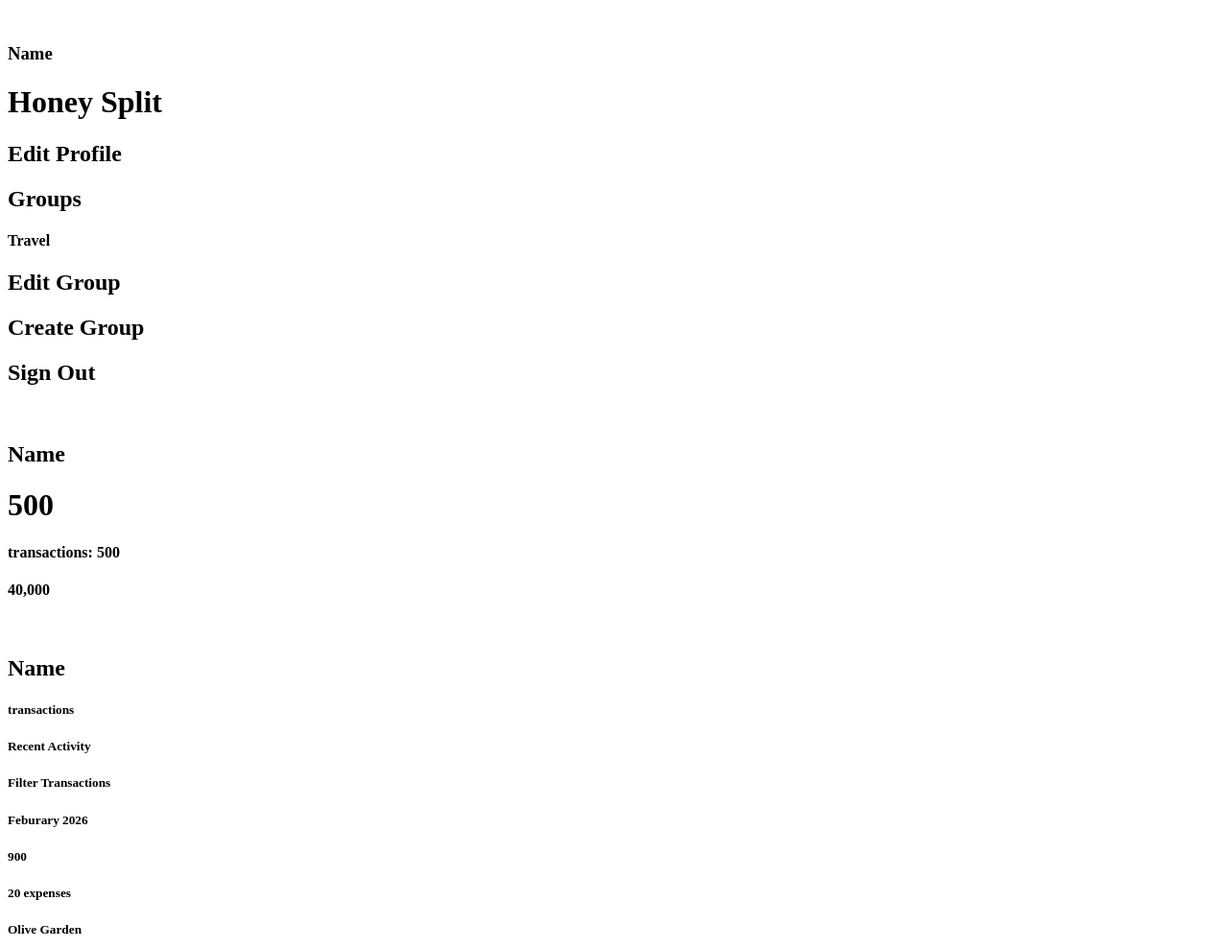
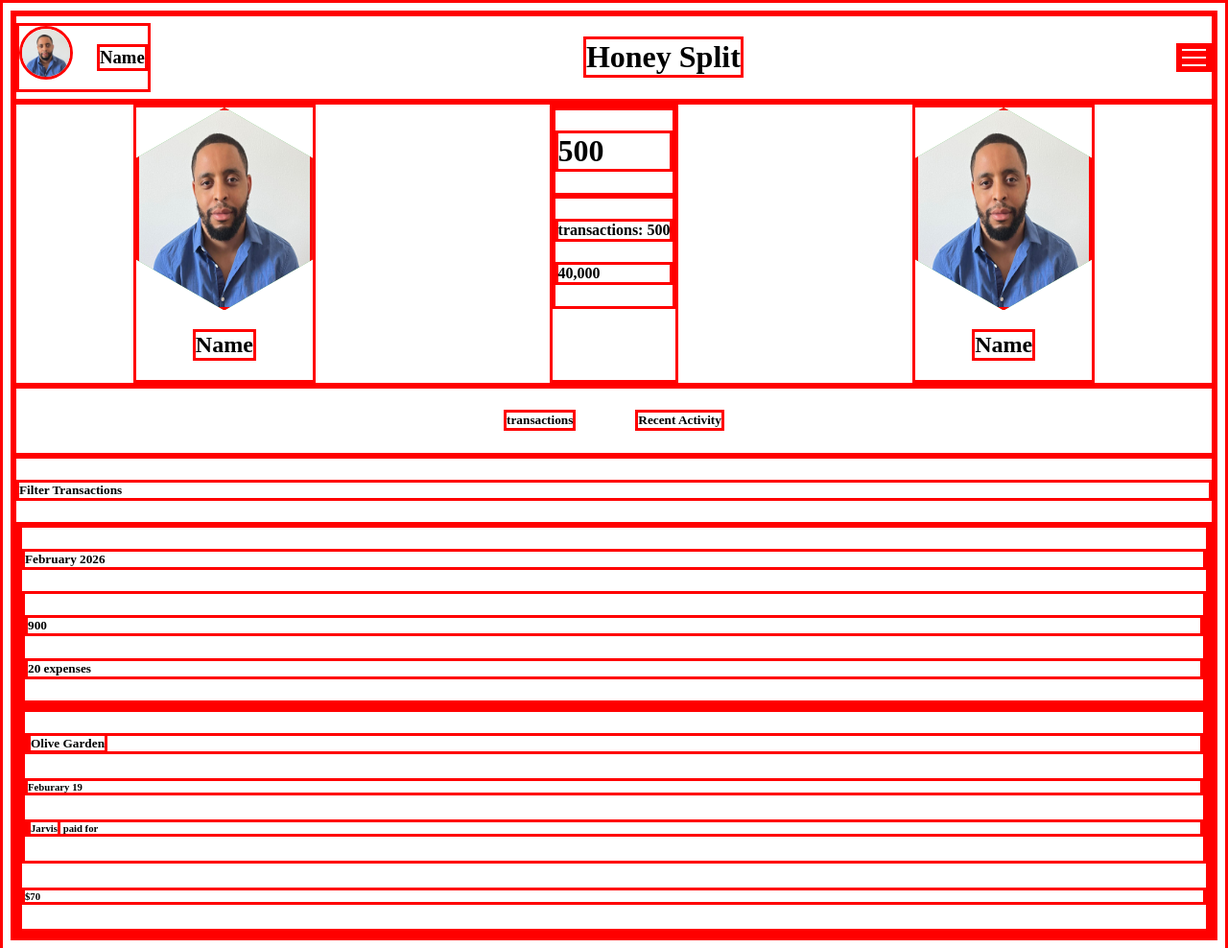
Before and after one commit to Jarvis-Brown/expenses, a plain HTML site: page index.html in a window 1280 px wide. Shown: the top 988 px of the page at 96% size. Drawn offline with Linux system fonts and the light colour scheme.

Commit message:
adding css

```diff
--- a/activity.html
+++ b/activity.html
@@ -3,6 +3,7 @@
     <head>
         <meta charset="UTF-8" />
         <meta name="viewport" content="width=device-width, initial-scale=1.0" />
+        <link rel="stylesheet" href="style.css" />
         <title>Honey Split</title>
     </head>
     <body>
--- a/index.html
+++ b/index.html
@@ -3,18 +3,23 @@
     <head>
         <meta charset="UTF-8" />
         <meta name="viewport" content="width=device-width, initial-scale=1.0" />
+        <link rel="stylesheet" href="style.css" />
         <title>Honey Split</title>
     </head>
     <body>
         <div class="nav">
             <div class="user-img-name">
-                <img src="" alt="" />
+                <img class="user-image" src="/images/me.jpg" alt="your image" />
                 <h3>Name</h3>
             </div>
-            <h1>Honey Split</h1>
-            <!-- Create Hamburger -->
+            <h1 id="title">Honey Split</h1>
+            <div class="hamburger">
+                <div class="line1 line"></div>
+                <div class="line2 line"></div>
+                <div class="line3 line"></div>
+            </div>
         </div>
-
+        <!--
         <div class="side-panel">
             <h2 class="side-panel-option">Edit Profile</h2>
             <div class="side-panel-groups">
@@ -28,9 +33,15 @@
             <h2 class="side-panel-option">Sign Out</h2>
         </div>
 
+    -->
+
         <div class="group-transaction-main">
             <div class="user-img-name-transaction">
-                <img src="" alt="" />
+                <img
+                    class="user-image-transaction"
+                    src="/images/me.jpg"
+                    alt="your image"
+                />
                 <h2>Name</h2>
             </div>
 
@@ -45,7 +56,11 @@
             </div>
 
             <div class="user-img-name-transaction">
-                <img src="" alt="" />
+                <img
+                    class="user-image-transaction"
+                    src="/images/me.jpg"
+                    alt="your image"
+                />
                 <h2>Name</h2>
             </div>
         </div>
@@ -59,7 +74,7 @@
             <h5 class="filter-option">Filter Transactions</h5>
             <div class="transaction-group-bg">
                 <div class="transaction-top-group">
-                    <h5 class="month-year">Feburary 2026</h5>
+                    <h5 class="month-year">February 2026</h5>
                     <div class="total-spent-expenses-group">
                         <h5 class="total-spent-month">900</h5>
                         <!-- Add mid line here -->
--- /dev/null
+++ b/style.css
@@ -0,0 +1,57 @@
+* {
+    border: solid red;
+}
+
+.nav {
+    display: flex;
+    justify-content: space-between;
+    align-items: center;
+}
+
+.user-img-name {
+    display: flex;
+    gap: 25px;
+}
+
+.user-image {
+    width: 50px;
+    height: 50px;
+    border-radius: 50%;
+}
+
+.line {
+    width: 25px;
+    height: 2px;
+}
+
+.group-transaction-main {
+    display: flex;
+    justify-content: space-around;
+}
+
+.user-img-name-transaction {
+    display: flex;
+    align-items: center;
+    flex-direction: column;
+}
+
+.user-image-transaction {
+    width: 178px;
+    /* Aspect ratio for a regular hexagon is approximately 1 / cos(30deg) */
+    height: calc(178px * 1.1547);
+    background-color: #6c6; /* Green color example */
+    clip-path: polygon(
+        0% 25%,
+        /* Top-left corner of the shape */ 0% 75%,
+        /* Bottom-left corner of the shape */ 50% 100%,
+        /* Bottom middle corner */ 100% 75%,
+        /* Bottom-right corner of the shape */ 100% 25%,
+        /* Top-right corner of the shape */ 50% 0% /* Top middle corner */
+    );
+}
+
+.options-group {
+    display: flex;
+    justify-content: center;
+    gap: 62px;
+}
```
Also changed, not shown: images/me.jpg (added).
